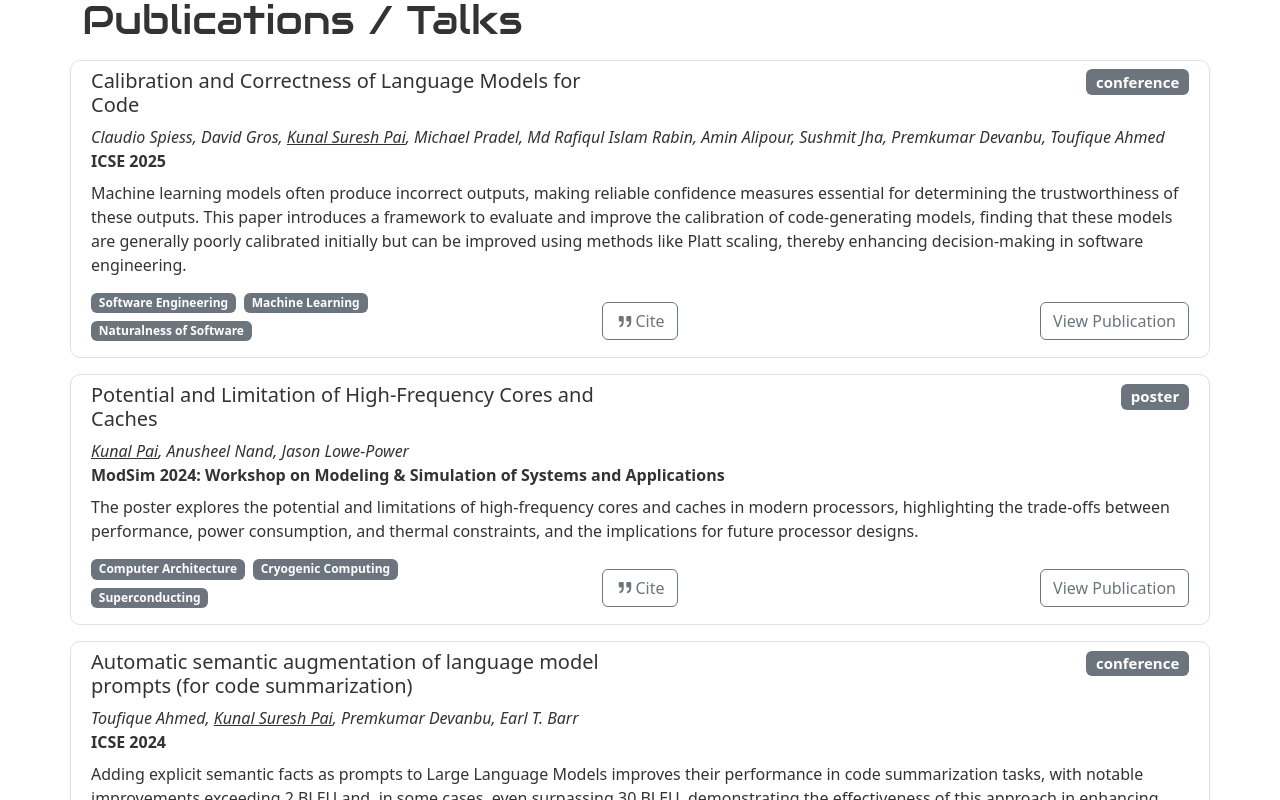
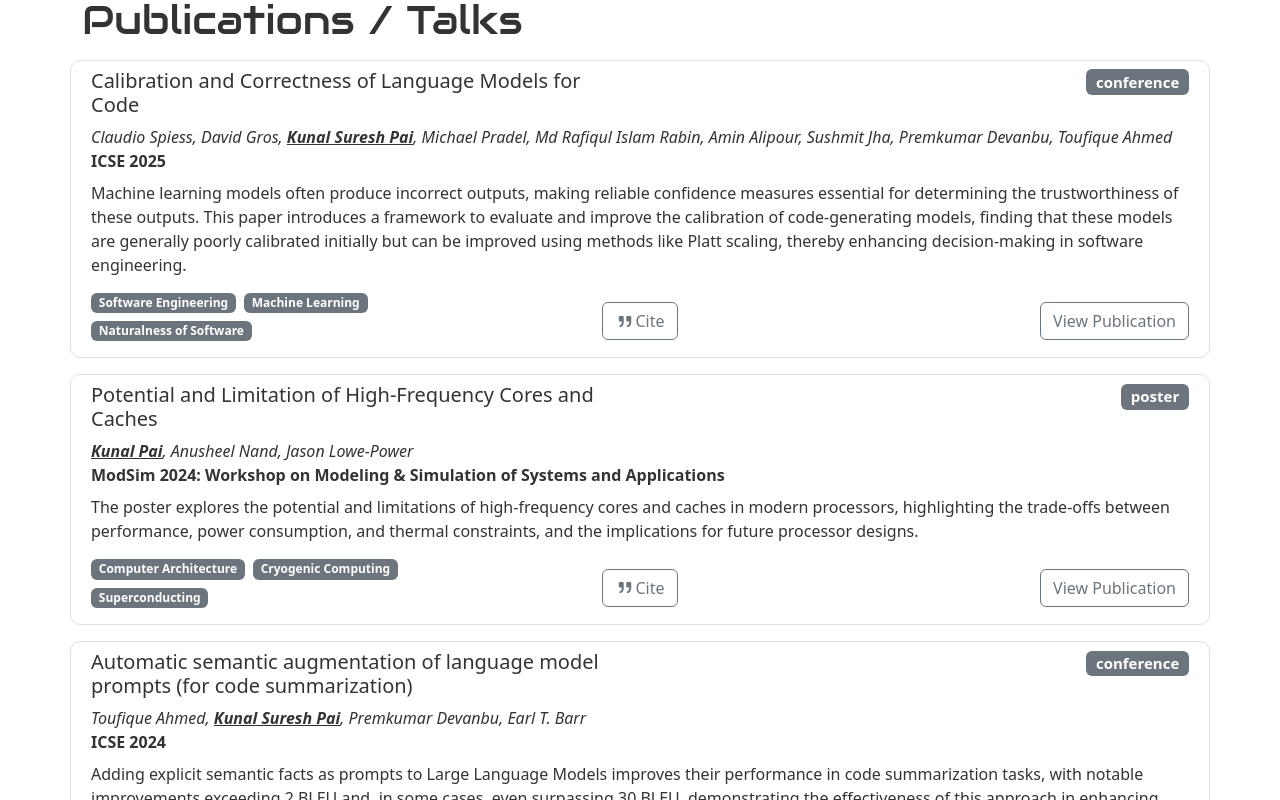
Before and after one commit to kunpai/my-website, a Next.js app: page / in a window 1280 px wide. Shown: the part 1080-1880 px from the top of the page. Built offline with nearby package versions, Linux system fonts and the light colour scheme.

Commit message:
refactor: Improve readability and styling of author names in PublicationTile component

```diff
--- a/components/publication.js
+++ b/components/publication.js
@@ -106,7 +106,7 @@ function PublicationTile({ publication, name }) {
                                     const isMe = author.includes(name.split(" ")[0]);
                                     return (
                                         <span key={index}>
-                                            <span style={{ textDecoration: isMe ? "underline" : "none" }}>
+                                            <span style={{ textDecoration: isMe ? "underline" : "none", fontWeight: isMe ? "bold" : "normal" }}>
                                                 {author}
                                             </span>
                                             {index < publication.authors.length - 1 ? ", " : ""}
```
